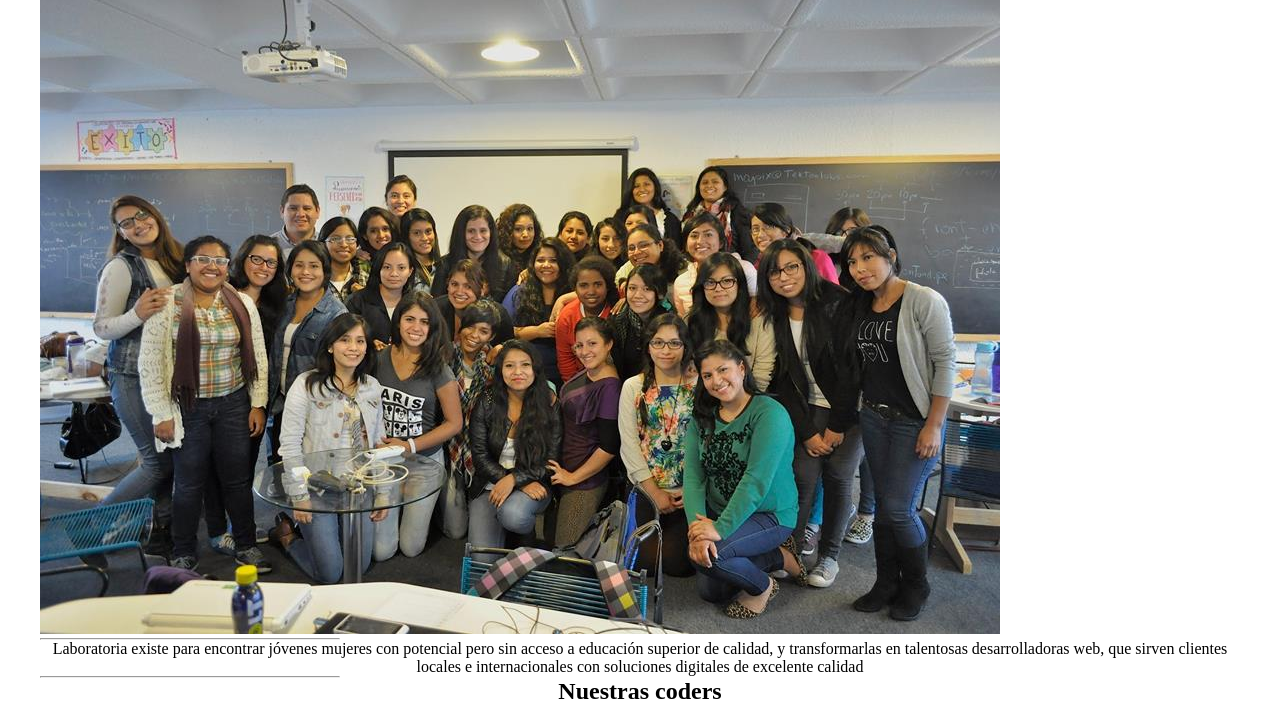
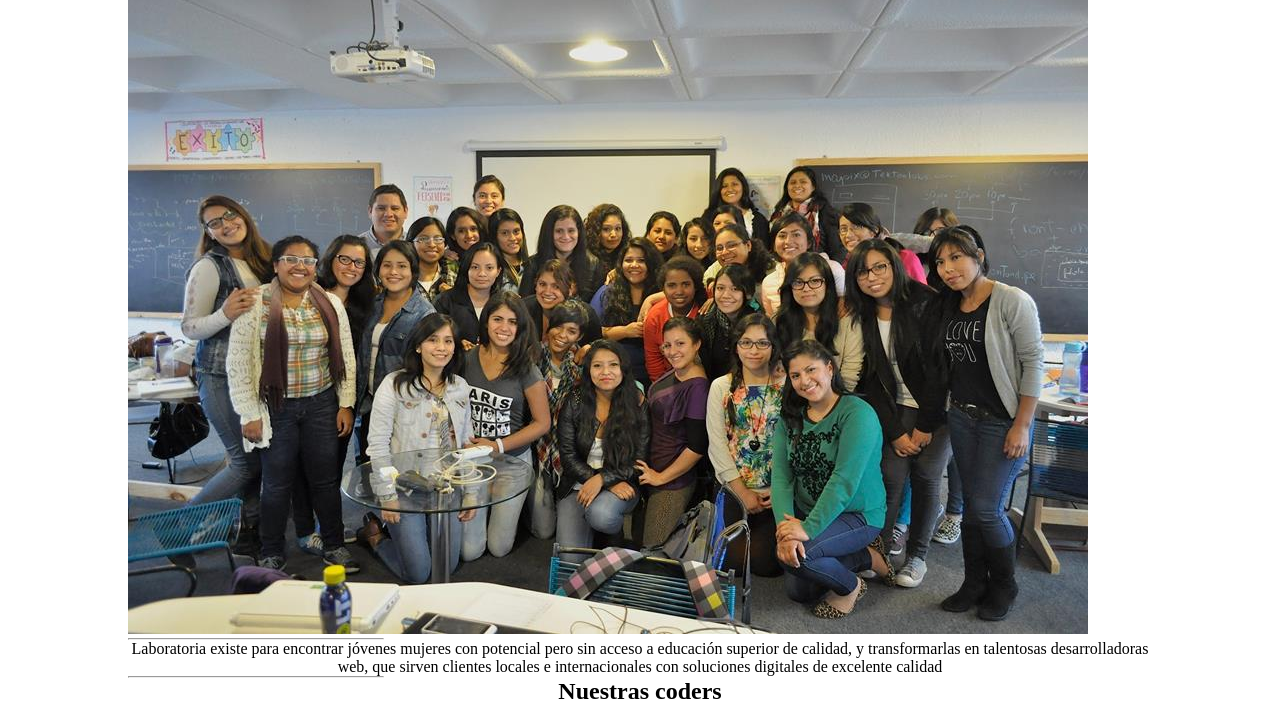
Before and after one commit to pabg/mi-primer-layout, a plain HTML site: page index.html in a window 1280 px wide. Shown: the part 193-895 px from the top of the page. Drawn offline with Linux system fonts and the light colour scheme.

Commit message:
gh pages

```diff
--- a/css/main.css
+++ b/css/main.css
@@ -5,8 +5,24 @@
 }
 .container{
 	width: 100%;
-	max-width: 1200px;
+	max-width: 1024px;
 	margin:0px auto;
+}
+
+.text-center {
+	text-align: center;
+}
+
+.text-right {
+	text-align: right;
+}
+
+.row:before, .row:after{
+  content: " ";
+  display: table;
+}
+.row:after {
+  clear: both;
 }
 [class*-"col-"] {
 	min-height: 7px;
@@ -58,6 +74,7 @@ p .col-12{
 
 
 
+
 /*INDEX2*/
 .foto, h2, p{
 	text-align: center;
```
